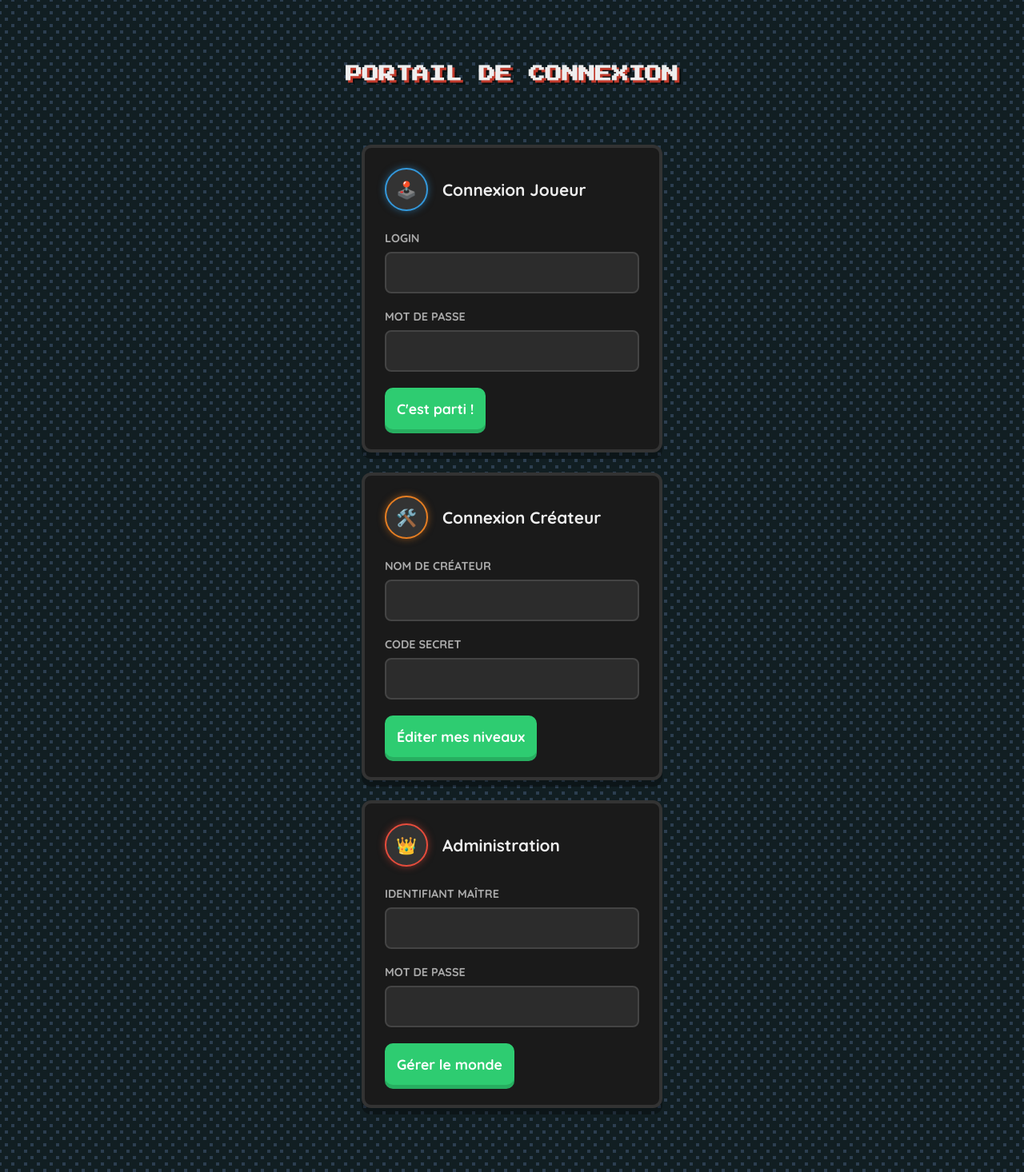
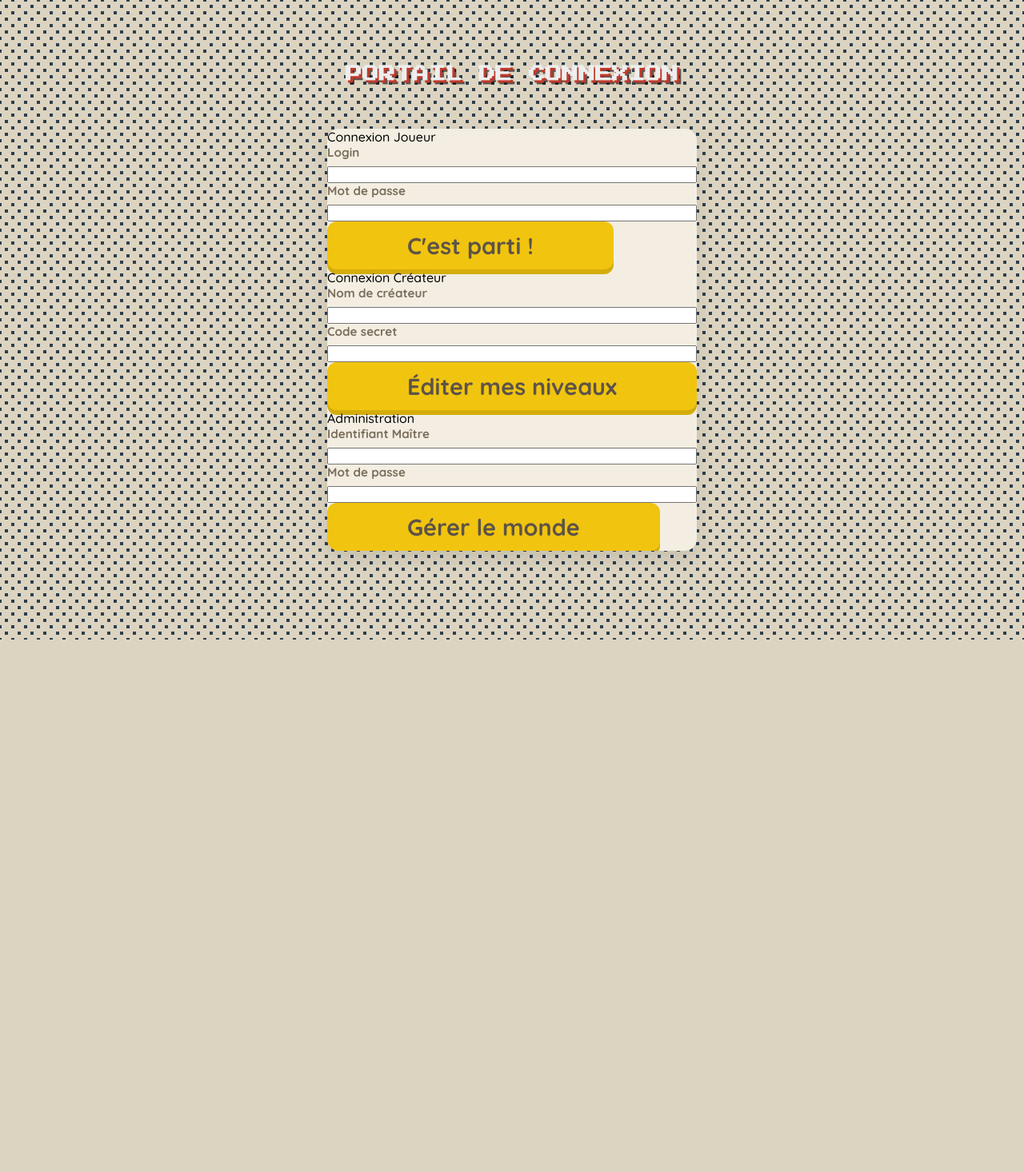
Before and after one commit to hugo4567/arch-js, a PHP site: page /login.php in a window 1280 px wide. Shown: the whole page at 80% size. After the commit the page ends 800 px from the top, so only its background shows below. Run offline with PHP 8.4, Linux system fonts and the light colour scheme.

Commit message:
Auto-save: /etc/systemd/system-8320b7602ea74a8d80bbe8b323cb5d83-/run/credentials/git-auto-commit.service chqbrebqs::/var/lib

```diff
--- a/form.php
+++ b/form.php
@@ -1,128 +1,125 @@
 <style>
 /* --- Importation des polices --- */
-@import url('https://fonts.googleapis.com/css2?family=Press+Start+2P&family=Quicksand:wght@500;700&display=swap');
+@import url('https://fonts.googleapis.com/css2?family=Quicksand:wght@500;700&display=swap');
+
+:root {
+    --smm-yellow: #f1c40f;
+    --smm-bg: #f3eee1; /* Fond crème de l'interface */
+    --smm-text-dark: #7a6e5d; /* Marron pour les labels */
+    --smm-text-main: #5d5348; /* Texte principal */
+    --smm-border: #e2d9c2;
+}
+
+body {
+    background-color: #dcd4c0;
+    font-family: 'Quicksand', sans-serif;
+}
 
 .login-container-global {
     display: flex;
     flex-direction: column;
-    gap: 25px;
-    max-width: 600px;
-    margin: 0 auto;
-    padding: 20px;
+    max-width: 800px;
+    margin: 40px auto;
+    background-color: var(--smm-bg);
+    border-radius: 15px;
+    overflow: hidden;
+    box-shadow: 0 10px 25px rgba(0,0,0,0.1);
 }
 
-/* --- Style des Cartes (Formulaires) - VERSION SOMBRE --- */
-.login-wrap {
-    background-color: #1a1a1a; /* Gris très foncé pour le fond de carte */
-    border-radius: 12px;
-    padding: 25px;
-    position: relative;
-    border: 4px solid #333; /* Bordure sombre par défaut */
-    box-shadow: 0 8px 0 rgba(0,0,0,0.3); /* Ombre plus marquée */
-    transition: transform 0.1s ease-out, border-color 0.15s ease-out;
+/* --- Barre de titre jaune --- */
+.header-settings {
+    background-color: var(--smm-yellow);
+    padding: 15px 25px;
     display: flex;
-    flex-direction: column;
+    align-items: center;
+    gap: 15px;
 }
 
-.login-wrap:hover {
-    transform: scale(1.02);
-    border-color: #f1c40f; /* Bordure Jaune Néon SMM2 au survol */
+.header-settings h2 {
+    color: white;
+    font-size: 2rem;
+    margin: 0;
+    text-shadow: 2px 2px 0px rgba(0,0,0,0.1);
 }
 
-/* --- Titre avec icône circulaire --- */
-.subtitle {
-    font-family: 'Quicksand', sans-serif;
-    font-weight: 700;
-    font-size: 1.3rem;
-    color: #eee; /* Texte clair */
-    display: flex;
-    align-items: center;
-    margin-bottom: 25px;
+/* --- Grille de contenu --- */
+.login-content {
+    display: grid;
+    grid-template-columns: 1fr 1fr;
+    gap: 20px;
+    padding: 30px;
 }
 
-.subtitle::before {
-    content: '🎮';
-    font-size: 1.3rem;
-    background-color: #333; /* Fond sombre pour l'icône */
-    width: 50px;
-    height: 50px;
-    border-radius: 50%;
-    display: flex;
-    justify-content: center;
-    align-items: center;
-    margin-right: 18px;
-    box-shadow: 0 4px 0 rgba(0,0,0,0.2);
-    color: white;
-    border: 2px solid transparent;
-}
-
-/* Couleurs d'icônes par rôle (plus "flashy" sur fond sombre) */
-.role-joueur .subtitle::before {
-    content: '🕹️';
-    border-color: #3498db; /* Bleu Électrique */
-    box-shadow: 0 0 10px rgba(52, 152, 219, 0.5);
-}
-.role-createur .subtitle::before {
-    content: '🛠️';
-    border-color: #e67e22; /* Orange Vif */
-    box-shadow: 0 0 10px rgba(230, 126, 34, 0.5);
-}
-.role-admin .subtitle::before {
-    content: '👑';
-    border-color: #e74c3c; /* Rouge Néon */
-    box-shadow: 0 0 10px rgba(231, 76, 60, 0.5);
-}
-
-/* --- Champs de saisie - VERSION SOMBRE --- */
+/* --- Style des Groupes (Champs) --- */
 .form-group {
     display: flex;
     flex-direction: column;
     gap: 8px;
-    margin-bottom: 20px;
 }
 
 .form-group label {
+    font-weight: 700;
+    font-size: 0.95rem;
+    color: var(--smm-text-dark);
+}
+
+/* --- Le "Wrapper" de l'input (Rectangle Blanc + Icône Jaune) --- */
+.input-wrapper {
+    display: flex;
+    background: white;
+    border-radius: 10px;
+    border: 3px solid #fff;
+    box-shadow: 0 4px 0 rgba(0,0,0,0.05);
+    overflow: hidden;
+    height: 60px;
+    align-items: stretch;
+}
+
+.input-icon {
+    background-color: var(--smm-yellow);
+    width: 60px;
+    display: flex;
+    justify-content: center;
+    align-items: center;
+    color: white;
+    font-size: 1.5rem;
+}
+
+.input-field {
+    flex: 1;
+    border: none;
+    padding: 0 20px;
+    font-size: 1.2rem;
+    color: var(--smm-text-main);
+    font-family: 'Quicksand', sans-serif;
+    font-weight: 500;
+    outline: none;
+}
+
+/* --- Bouton OK --- */
+.footer-actions {
+    display: flex;
+    justify-content: center;
+    padding-bottom: 30px;
+}
+
+.btn-primary {
+    background-color: var(--smm-yellow);
+    color: var(--smm-text-main);
     font-family: 'Quicksand', sans-serif;
     font-weight: 700;
-    font-size: 0.9rem;
-    color: #aaa; /* Texte gris moyen */
-    text-transform: uppercase;
-}
-
-.form-group input {
-    background: #2c2c2c; /* Fond de l'input sombre */
-    border: 2px solid #444; /* Bordure de l'input */
-    border-radius: 8px;
-    padding: 14px;
-    font-family: 'Quicksand', sans-serif;
-    font-size: 1rem;
-    color: #fff; /* Texte saisi en blanc */
-    outline: none;
-    transition: border-color 0.2s;
-}
-
-.form-group input:focus {
-    border-color: #f1c40f; /* Jaune Néon au focus */
-}
-
-/* --- Bouton de validation (plus contrasté) --- */
-.btn-primary {
-    background-color: #2ecc71; /* Vert SMM2 */
-    color: white;
-    font-family: 'Quicksand', sans-serif;
-    font-weight: 700;
-    font-size: 1.1rem;
-    padding: 15px;
+    font-size: 1.8rem;
+    padding: 12px 100px;
     border: none;
-    border-radius: 10px;
+    border-radius: 12px;
     cursor: pointer;
-    box-shadow: 0 5px 0 #27ae60;
-    transition: all 0.1s;
+    box-shadow: 0 6px 0 #d4ad0c;
+    transition: transform 0.1s;
 }
 
 .btn-primary:active {
-    transform: translateY(2px);
-    box-shadow: 0 2px 0 #27ae60;
+    transform: translateY(4px);
+    box-shadow: 0 2px 0 #d4ad0c;
 }
 </style>
 
```
